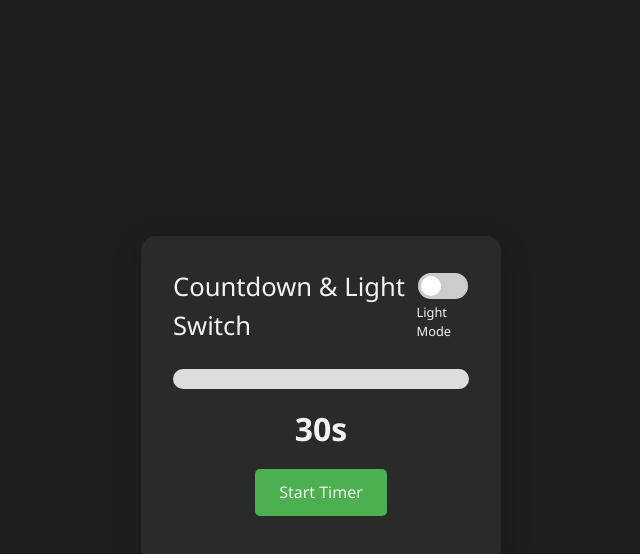
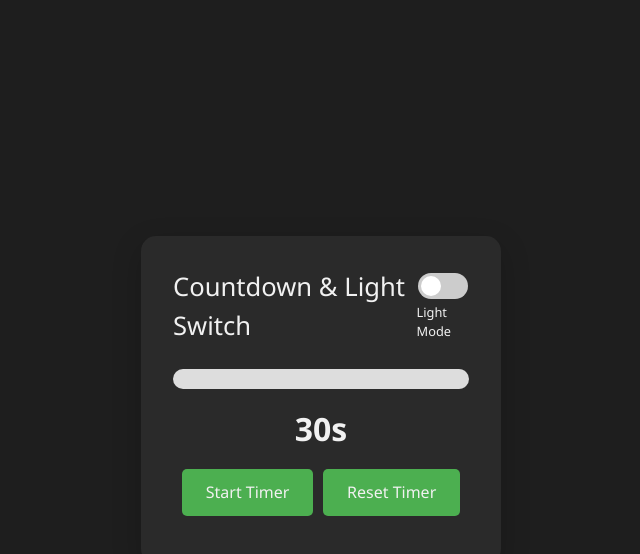
Before and after one commit to khanmcodes/EAD-MID, a React (Vite) app: page / in a window 1280 px wide. Both pictures are taken after a click on the button "Start Timer". Shown: the top 554 px of the page, without its empty margins (299-939 px from the left). Built offline with nearby package versions, Linux system fonts and the light colour scheme.

Commit message:
Make buttons function

```diff
--- a/src/components/CountdownLightSwitch.css
+++ b/src/components/CountdownLightSwitch.css
@@ -128,6 +128,8 @@
   }
   .btn-group {
     margin-top: 1rem;
+    display: flex;
+    justify-content: center;
   }
   button {
     padding: 0.7rem 1.5rem;
--- a/src/components/CountdownLightSwitch.jsx
+++ b/src/components/CountdownLightSwitch.jsx
@@ -2,21 +2,38 @@ import React, { useEffect, useState } from "react";
 import "./CountdownLightSwitch.css";
 
 function CountdownLightSwitch() {
+  const [mode, setMode] = useState("light");
+  const [timer, setTimer] = useState("false");
+  const [progress, setProgress] = useState(0);
 
-    const [mode, setMode] = useState('light');
+  const startTimer = () => {
+    if (timer) {
+      const timeOut = setTimeout(() => {
+        console.log("30s passed");
+
+        setTimer("false");
+        toggleMode();
+      }, 3000); //keeping 3000 for testing
+    }
+  };
 
   const toggleMode = () => {
-        if (mode=='dark')
-            setMode('light')
-        else
-            setMode('dark')
+    if (mode == "dark") setMode("light");
+    else setMode("dark");
 
     console.log(mode);
-    }
+  };
 
-    const lightTheme = () => {
+  const onStart = () => {
+    document.getElementById("resetButton").style.display = "block";
+    setTimer("true");
+    startTimer();
+  };
 
-    }
+  const onReset = () => {
+    setTimer("true");
+    startTimer();
+  };
 
   return (
     <>
@@ -25,7 +42,7 @@ function CountdownLightSwitch() {
           <h1>Countdown & Light Switch</h1>
           <div className="toggle-container">
             <label className="toggle-switch">
-            <input type="checkbox" id="themeToggle" onChange={toggleMode}/>
+              <input type="checkbox" id="themeToggle" onChange={toggleMode} />
               <span className="slider"></span>
             </label>
             <span>Light Mode</span>
@@ -40,8 +57,14 @@ function CountdownLightSwitch() {
             30s
           </div>
           <div className="btn-group">
-          <button id="startButton">Start Timer</button>
-          <button id="resetButton" style={{display: 'none'}}>
+            <button id="startButton" onClick={onStart}>
+              Start Timer
+            </button>
+            <button
+              id="resetButton"
+              onClick={onReset}
+              style={{ display: "none" }}
+            >
               Reset Timer
             </button>
           </div>
```
Lines whose indentation alone changed are shown as unchanged.
